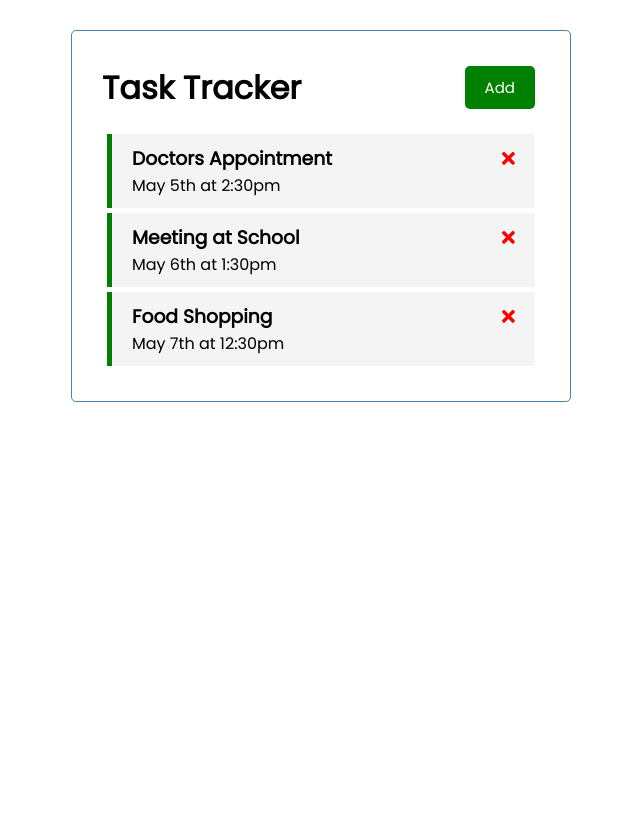
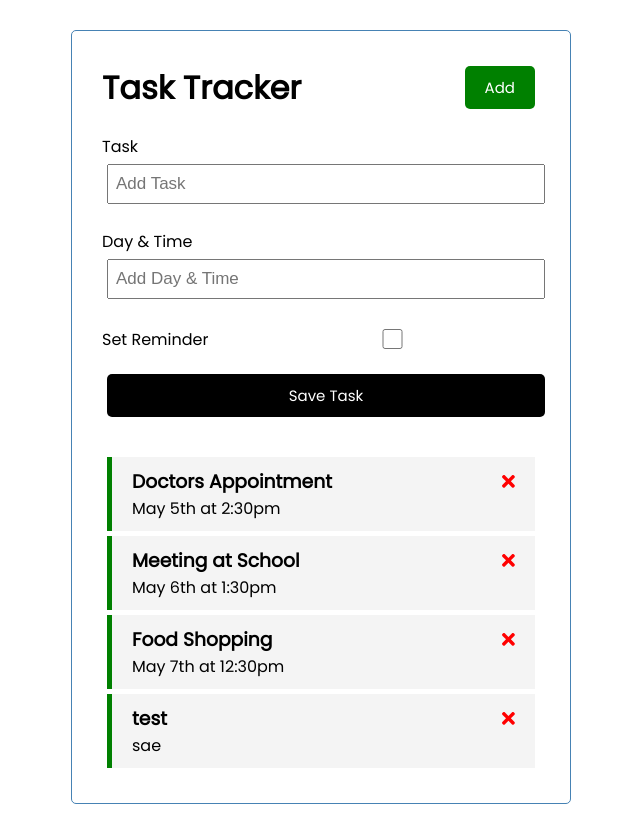
Before and after one commit to mjerricho/task-tracker, an Angular app: page / in a window 1280 px wide. Shown: the whole page, without its empty margins (319-959 px from the left). Before the commit the page ends 800 px from the top, so only its background shows below. Built offline with nearby package versions, Linux system fonts and the light colour scheme; data requests are answered from the project's data file.

Commit message:
submit and create task

```diff
--- a/db.json
+++ b/db.json
@@ -17,6 +17,12 @@
       "text": "Food Shopping",
       "day": "May 7th at 12:30pm",
       "reminder": true
+    },
+    {
+      "text": "test",
+      "day": "sae",
+      "reminder": true,
+      "id": 4
     }
   ]
 }
--- /dev/null
+++ b/src/app/components/add-task/add-task.component.css
@@ -0,0 +1,3 @@
+.add-form {
+    margin-bottom: 40px;
+  }
--- /dev/null
+++ b/src/app/components/add-task/add-task.component.html
@@ -0,0 +1,34 @@
+<form class="add-form" (ngSubmit)="onSubmit()">
+    <div class="form-control">
+      <label for="text">Task</label>
+      <input
+        type="text"
+        name="text"
+        [(ngModel)]="text"
+        id="text"
+        placeholder="Add Task"
+      />
+      <!--use both [] and () because two-way data binding -> input and output-->
+      <!--ngmodel same name as name-->
+    </div>
+    <div class="form-control">
+      <label for="day">Day & Time</label>
+      <input
+        type="text"
+        name="day"
+        [(ngModel)]="day"
+        id="day"
+        placeholder="Add Day & Time"
+      />
+    </div>
+    <div class="form-control form-control-check">
+      <label for="reminder">Set Reminder</label>
+      <input
+        type="checkbox"
+        name="reminder"
+        [(ngModel)]="reminder"
+        id="reminder"
+      />
+    </div>
+    <input type="submit" value="Save Task" class="btn btn-block" />
+  </form>
--- /dev/null
+++ b/src/app/components/add-task/add-task.component.ts
@@ -0,0 +1,43 @@
+import { Component, OnInit, Output, EventEmitter } from '@angular/core';
+import { Task } from 'src/app/Task';
+
+@Component({
+  selector: 'app-add-task',
+  templateUrl: './add-task.component.html',
+  styleUrls: ['./add-task.component.css']
+})
+export class AddTaskComponent implements OnInit {
+  @Output() onAddTask: EventEmitter<Task> = new EventEmitter;
+
+  text!: string;
+  day!: string;
+  reminder: boolean = false;
+  constructor() { }
+
+  ngOnInit(): void {
+  }
+
+  onSubmit() {
+    if(!this.text){
+      alert(' Please add a task!');
+    } // basic validation
+
+    const newTask = {
+      text: this.text,
+      day: this.day,
+      reminder: this.reminder
+    };
+      // @todo - emit event
+
+    this.onAddTask.emit(newTask);
+
+    this.text = '';
+    this.day = '';
+    this.reminder= false;
+  }
+
+
+
+
+
+}
--- a/src/app/components/tasks/tasks.component.html
+++ b/src/app/components/tasks/tasks.component.html
@@ -1,3 +1,5 @@
+<app-add-task (onAddTask)="addTask($event)"></app-add-task>
+<!--we use $event because task does not exist, we did not use ngfor-->
 <app-task-item
     *ngFor="let task of tasks"
     [task]="task"
--- a/src/app/components/tasks/tasks.component.ts
+++ b/src/app/components/tasks/tasks.component.ts
@@ -17,8 +17,10 @@
    }
 
   ngOnInit(): void { // void means it does not return anything
-    this.taskService.getTasks().subscribe((tasks) => this.tasks = tasks); // like a promise, do a .then
-    // this tasks = the tasks we get from observable
+    this.taskService
+      .getTasks()
+      .subscribe((tasks) => this.tasks = tasks); // like a promise, do a .then
+      // this tasks = the tasks we get from observable
   }
 
   deleteTask(task: Task) {
@@ -34,4 +36,11 @@
       .updateTaskReminder(task) // update the server
       .subscribe();
   }
+
+  // update the server to include the new task
+  addTask(task: Task) {
+    this.taskService
+      .addTask(task)
+      .subscribe((task) => (this.tasks.push(task)));
+  }
 }
--- a/src/app/services/task.service.ts
+++ b/src/app/services/task.service.ts
@@ -38,4 +38,9 @@
     // we pass in data -> pass in header and content type
     // we update the server!
   }
+
+  // write post request for adding task
+  addTask(task: Task): Observable<Task>{
+    return this.http.post<Task>(this.apiURL, task, httpOptions)
+  }
 }
--- a/src/styles.css
+++ b/src/styles.css
@@ -1,4 +1,3 @@
-/* You can add global styles to this file, and also import other style files */
 @import url("https://fonts.googleapis.com/css2?family=Poppins:wght@300;400&display=swap");
 
 * {
```
Also changed, not shown: src/app/app.module.ts (+6 -2 lines), 1 other file (tests, documents, lock files or other folders).
